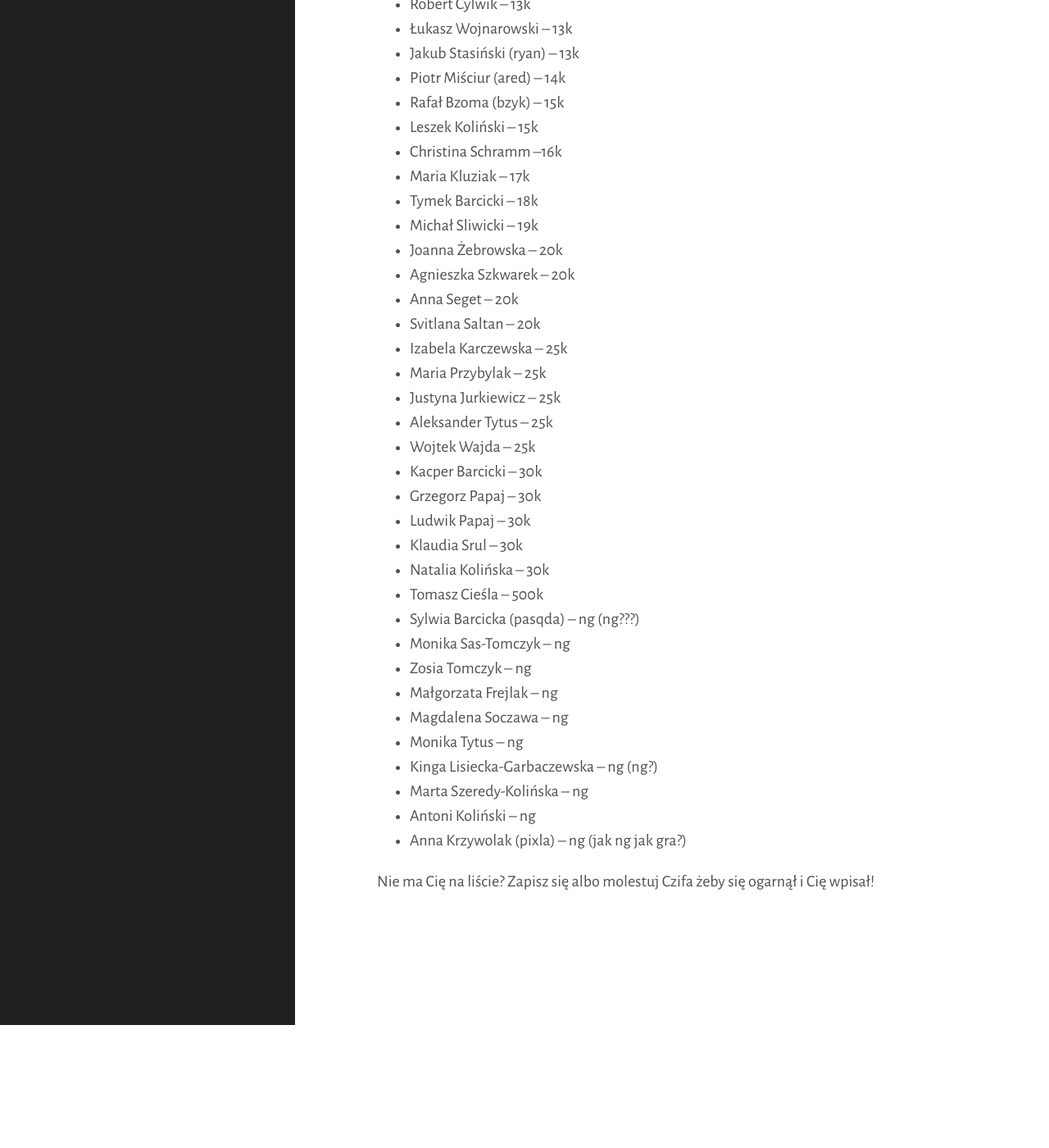
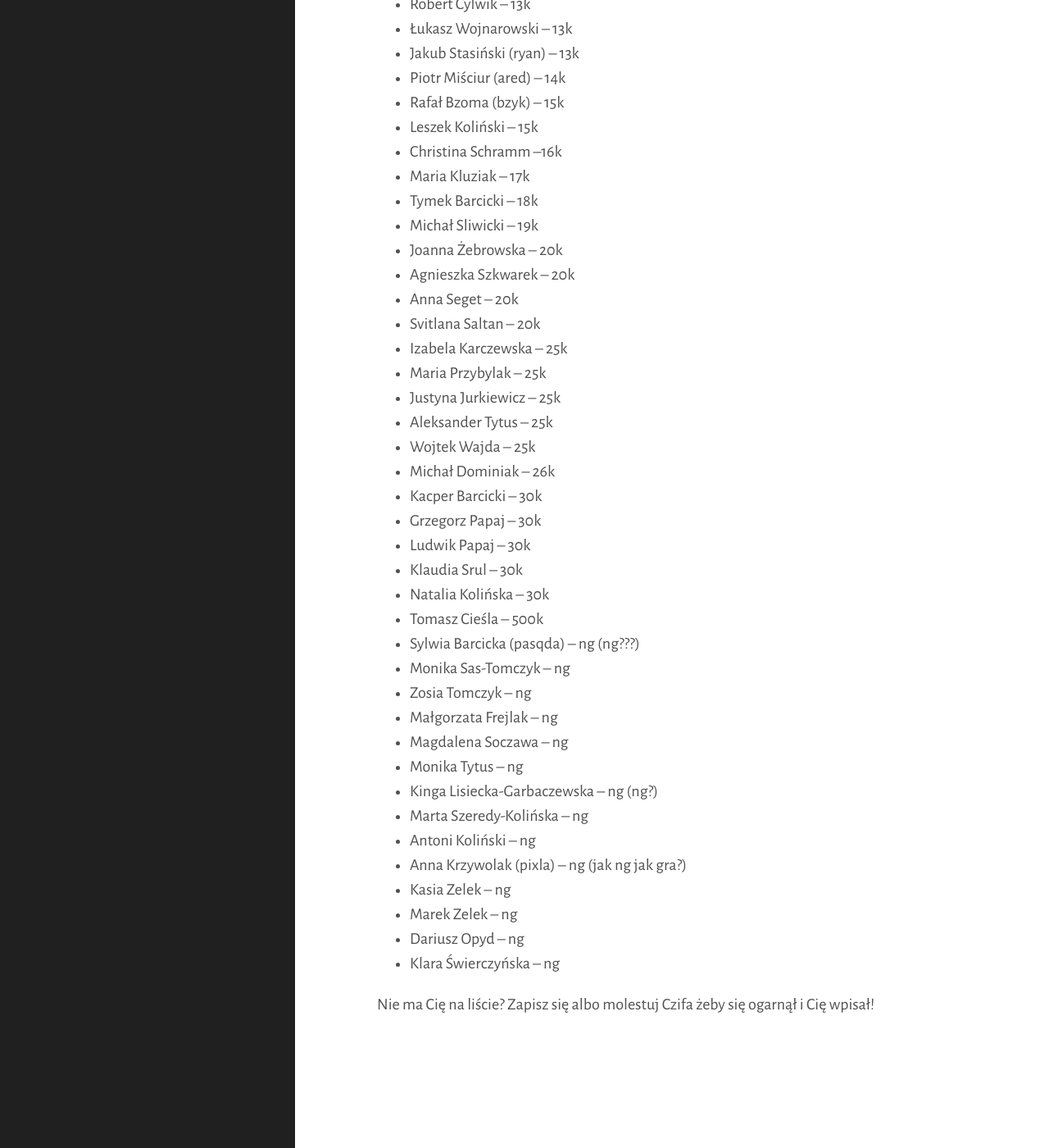
Before and after one commit to tasuki/lsg, a Jekyll site: the page built from zarejestrowani.md, in a window 1280 px wide and 1400 px high, scrolled down 1660 px. Shown: the whole window at 82% size. Built offline with Jekyll 4.4.1, drawn with Linux system fonts in a browser that asks for light colours; nearby versions of some CDN libraries; before the commit the page ends 2910 px from its top, so only the background shows below that.

Commit message:
Update zarejestrowani.md

```diff
--- a/zarejestrowani.md
+++ b/zarejestrowani.md
@@ -75,6 +75,7 @@ Zarejestrowani uczestnicy (mniej więcej wg siły):
 - Justyna Jurkiewicz -- 25k
 - Aleksander Tytus -- 25k
 - Wojtek Wajda -- 25k
+- Michał Dominiak -- 26k
 - Kacper Barcicki -- 30k
 - Grzegorz Papaj -- 30k
 - Ludwik Papaj -- 30k
@@ -91,6 +92,10 @@ Zarejestrowani uczestnicy (mniej więcej wg siły):
 - Marta Szeredy-Kolińska -- ng
 - Antoni Koliński -- ng
 - Anna Krzywolak (pixla) -- ng (jak ng jak gra?)
+- Kasia Zelek -- ng
+- Marek Zelek -- ng
+- Dariusz Opyd -- ng
+- Klara Świerczyńska -- ng
 
 
 Nie ma Cię na liście?  Zapisz się albo molestuj Czifa żeby się ogarnął i Cię wpisał!
```
